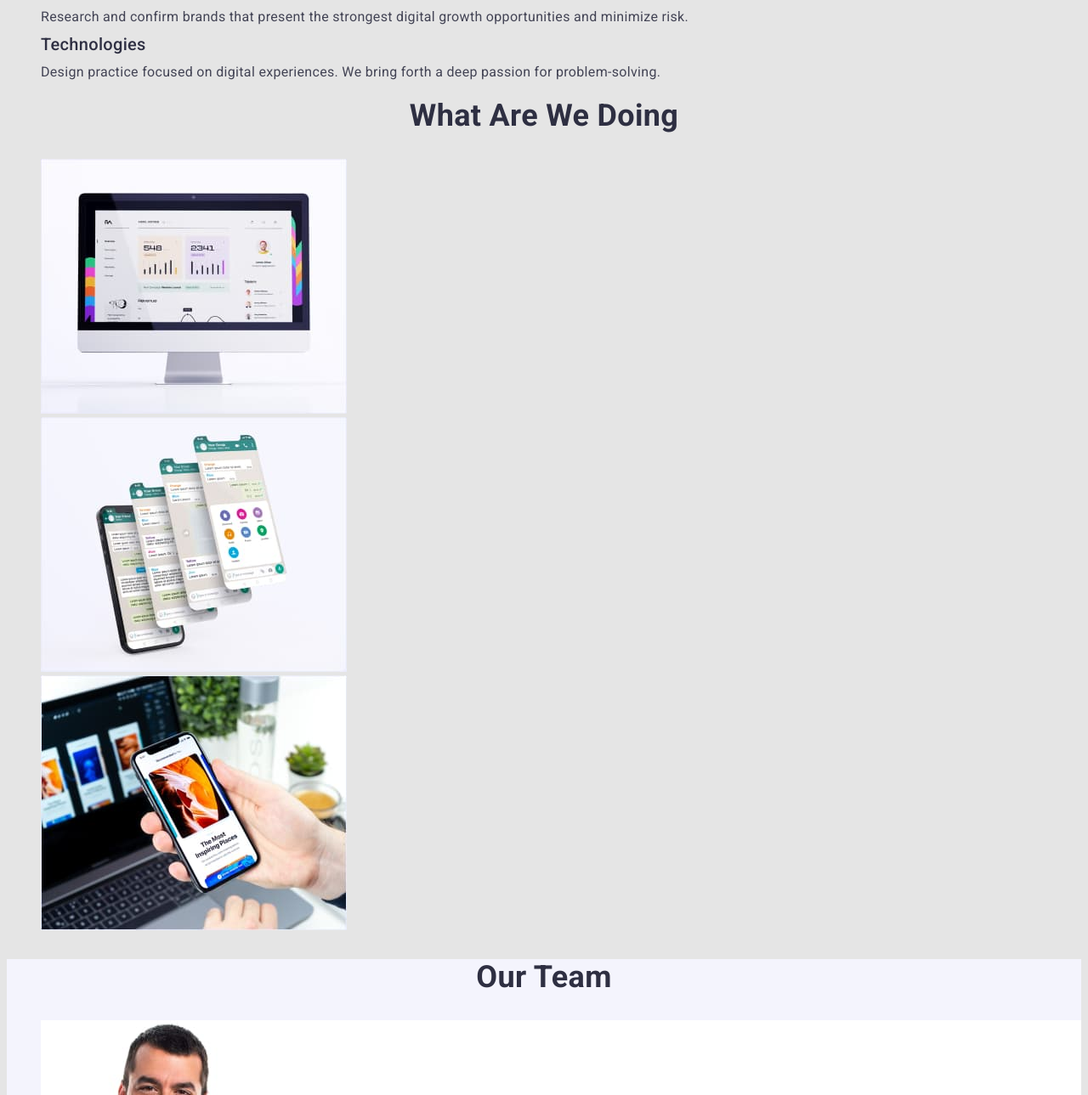
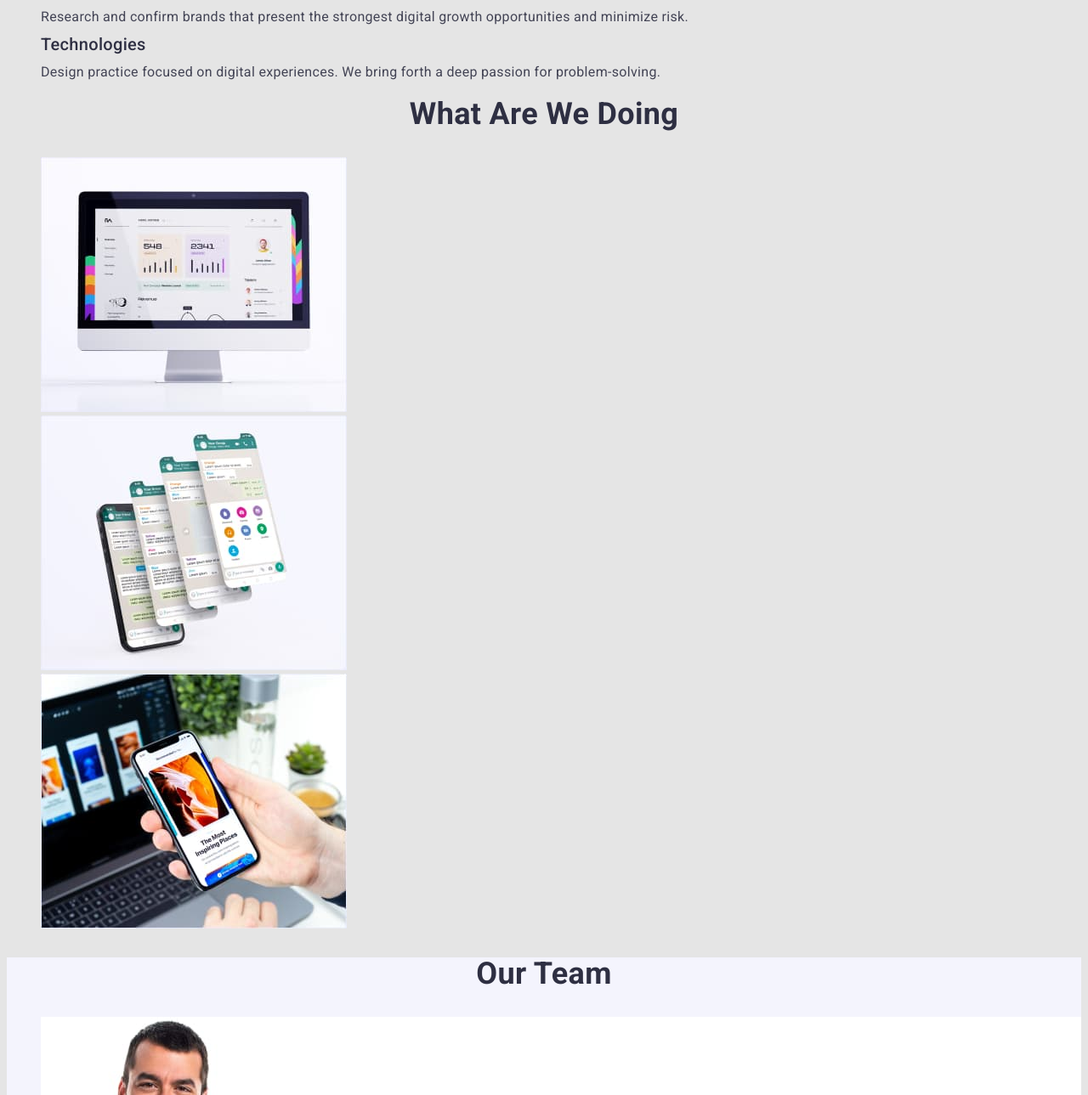
Before and after one commit to tovar4i/shadow-study, a plain HTML site: page shadow-markup-hw-02/index.html in a window 1280 px wide. Shown: the part 651-1940 px from the top of the page at 85% size. Drawn offline with Linux system fonts and the light colour scheme.

Commit message:
hw02 started1

```diff
--- a/shadow-markup-hw-02/css/styles.css
+++ b/shadow-markup-hw-02/css/styles.css
@@ -138,7 +138,7 @@ body {
 .work-caption {
   color: var(--dark);
   font-size: 36px;
-  line-height: 1, 11;
+  line-height: 1.11;
   text-align: center;
   text-transform: capitalize;
 }
@@ -157,7 +157,7 @@ body {
 .team-caption {
   color: var(--dark);
   font-size: 36px;
-  line-height: 1, 11;
+  line-height: 1.11;
   text-align: center;
   text-transform: capitalize;
 }
```
